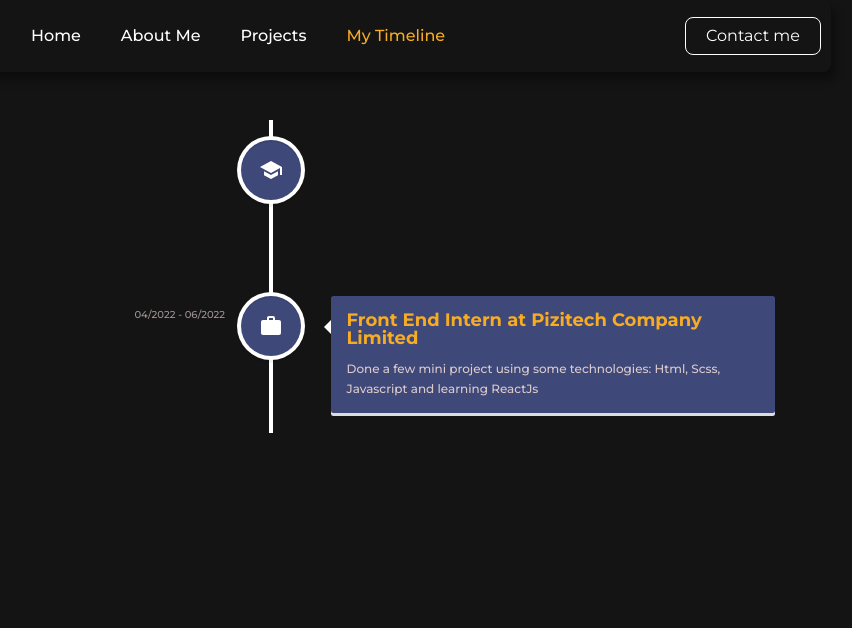
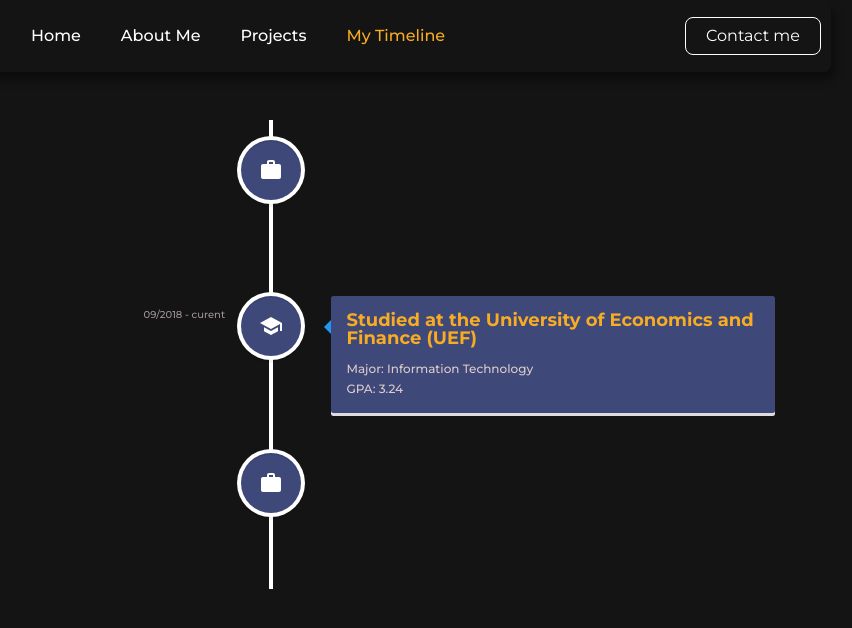
Before and after one commit to kyphong2k/MyPortfolio, a React (Create React App) app: page /timeline in a window 1280 px wide. Shown: the top 628 px of the page, without its empty margins (369-1221 px from the left). Built offline with nearby package versions, Linux system fonts and the light colour scheme.

Commit message:
Update My current job at FPT IS

```diff
--- a/src/components/MyTimeline/MyTimeline.js
+++ b/src/components/MyTimeline/MyTimeline.js
@@ -13,6 +13,17 @@
       <div className="timeline-container">
         <VerticalTimeline>
           <VerticalTimelineElement
+            className="vertical-timeline-element--education"
+            date="04/2022 - 06/2022"
+            iconStyle={{ background: "#3e497a", color: "#fff" }}
+            icon={<WorkIcon />}
+          >
+            <h3 className="vertical-timeline-element-title">
+             ReactJs Developer Intern at FPT Information System
+            </h3>
+            <p className="vertical-timeline-element-para">Fisay: website for interview management of FPT Information System</p>
+          </VerticalTimelineElement>
+          <VerticalTimelineElement
             contentArrowStyle={{ borderRight: '7px solid  rgb(33, 150, 243)' }}
             // contentStyle={ {borderTop: '5px solid #ccc', boderBottom: '0px'} }
             className="vertical-timeline-element--education"
@@ -21,7 +32,7 @@
             icon={<SchoolIcon />}
           >
             <h3 className="vertical-timeline-element-title">
-              Student at the University of Economics and Finance (UEF)
+              Studied at the University of Economics and Finance (UEF)
             </h3>
             <p className="vertical-timeline-element-para"> Major: Information Technology <br/> GPA: 3.24</p>
 
```
